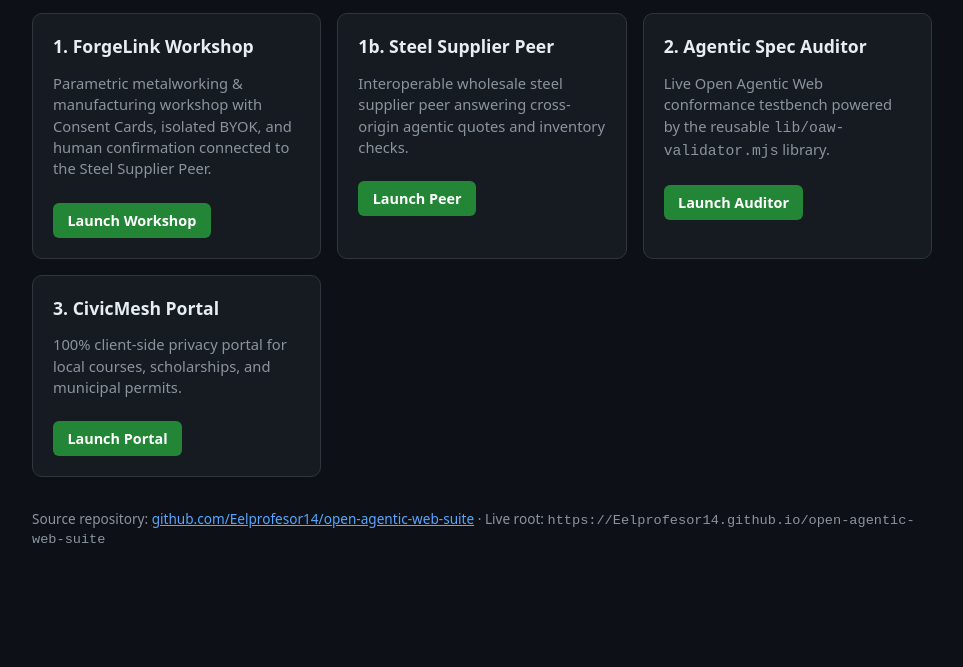
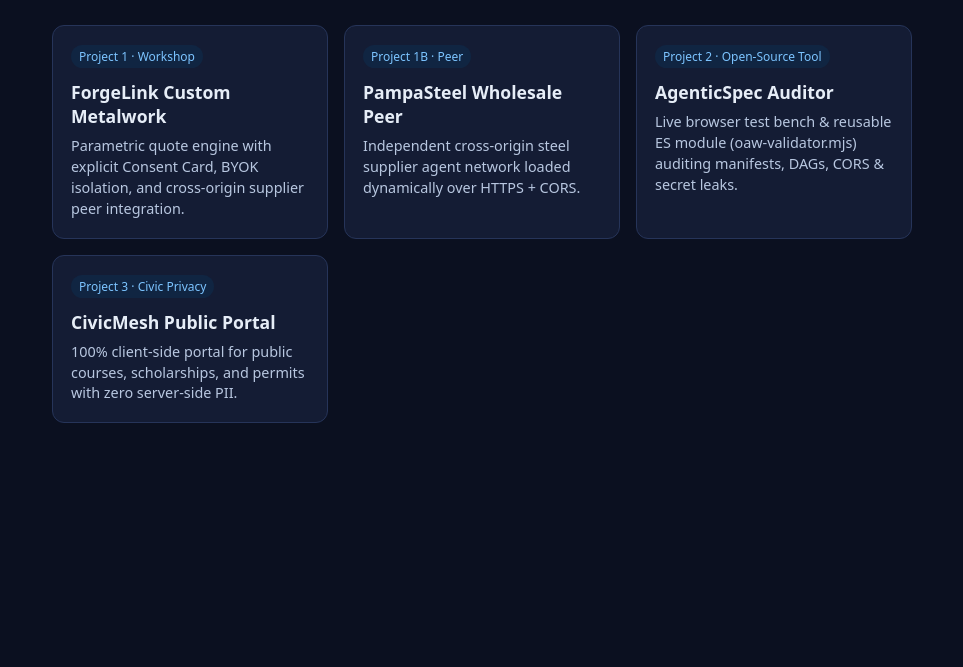
Before and after one commit to Eelprofesor14/open-agentic-web-suite, a plain HTML site: page index.html in a window 1280 px wide. Shown: the part 133-800 px from the top of the page, without its empty margins (158-1121 px from the left). Drawn offline with Linux system fonts and the light colour scheme.

Commit message:
Configure GitHub Pages HTTPS URLs and suite landing page

```diff
--- a/01_forgelink_workshop/agent-manifest.json
+++ b/01_forgelink_workshop/agent-manifest.json
@@ -8,8 +8,8 @@
   "allowed_peers": [
     "https://eelprofesor14.github.io",
     "https://eelprofesor14.github.io/open-agentic-web-suite/01b_steel_supplier_peer",
-    "http://127.0.0.1:8082",
-    "http://localhost:8082"
+    "https://eelprofesor14.github.io/open-agentic-web-suite/01b_steel_supplier_peer",
+    "https://eelprofesor14.github.io/open-agentic-web-suite/01b_steel_supplier_peer"
   ],
   "link_labels": {
     "https://eelprofesor14.github.io/open-agentic-web-suite/01b_steel_supplier_peer/steel_supplier": "PampaSteel Wholesale Supply"
--- a/index.html
+++ b/index.html
@@ -1,53 +1,48 @@
-<!DOCTYPE html>
+<!doctype html>
 <html lang="en">
 <head>
-  <meta charset="UTF-8" />
-  <meta name="viewport" content="width=device-width, initial-scale=1.0" />
-  <title>Open Agentic Web Suite — Santiago Zazo</title>
+  <meta charset="utf-8" />
+  <meta name="viewport" content="width=device-width,initial-scale=1" />
+  <title>Open Agentic Web Suite (MVP Profile 0.2) — Santiago Zazo</title>
   <style>
-    body { font-family: system-ui, -apple-system, sans-serif; background: #0d1117; color: #e6edf3; margin: 0; padding: 2rem; }
-    .wrap { max-width: 900px; margin: 0 auto; }
-    h1 { margin-bottom: 0.25rem; }
-    p.sub { color: #8b949e; margin-top: 0; }
-    .grid { display: grid; grid-template-columns: repeat(auto-fit, minmax(260px, 1fr)); gap: 1rem; margin-top: 1.5rem; }
-    .card { background: #161b22; border: 1px solid #30363d; border-radius: 10px; padding: 1.25rem; }
-    .card h2 { margin-top: 0; font-size: 1.1rem; }
-    .card p { color: #8b949e; font-size: 0.92rem; line-height: 1.45; }
-    a.btn { display: inline-block; margin-top: 0.5rem; padding: 0.5rem 0.9rem; background: #238636; color: #fff; text-decoration: none; border-radius: 6px; font-weight: 600; font-size: 0.9rem; }
-    a.btn:hover { background: #2ea043; }
-    footer { margin-top: 2rem; color: #8b949e; font-size: 0.85rem; }
-    footer a { color: #58a6ff; }
+    body { font-family: system-ui, -apple-system, sans-serif; background:#0b1020; color:#e6edf7; margin:0; padding:40px 20px; }
+    .wrap { max-width:860px; margin:0 auto; }
+    h1 { font-size:1.9rem; margin-bottom:8px; }
+    p.sub { color:#9fb0cc; margin-top:0; margin-bottom:28px; }
+    .grid { display:grid; grid-template-columns:repeat(auto-fit,minmax(260px,1fr)); gap:16px; }
+    a.card { display:block; background:#141c34; border:1px solid #263459; border-radius:12px; padding:18px; color:#e6edf7; text-decoration:none; transition:border-color .15s; }
+    a.card:hover { border-color:#5ea2ff; }
+    .tag { display:inline-block; font-size:.75rem; color:#7cc4ff; background:#102542; padding:3px 8px; border-radius:999px; margin-bottom:8px; }
+    h2 { font-size:1.1rem; margin:4px 0 8px; }
+    p { font-size:.9rem; color:#b8c7e0; margin:0; line-height:1.45; }
   </style>
 </head>
 <body>
   <div class="wrap">
     <h1>Open Agentic Web Suite (MVP Profile 0.2)</h1>
-    <p class="sub">Live HTTPS deployment by Santiago Zazo for the Open Agentic Web Challenge.</p>
+    <p class="sub">Zero-backend, browser-native multi-agent ecosystem by Santiago Zazo — 100/100 MVP 0.2 conformant.</p>
     <div class="grid">
-      <div class="card">
-        <h2>1. ForgeLink Workshop</h2>
-        <p>Parametric metalworking &amp; manufacturing workshop with Consent Cards, isolated BYOK, and human confirmation connected to the Steel Supplier Peer.</p>
-        <a class="btn" href="./01_forgelink_workshop/">Launch Workshop</a>
-      </div>
-      <div class="card">
-        <h2>1b. Steel Supplier Peer</h2>
-        <p>Interoperable wholesale steel supplier peer answering cross-origin agentic quotes and inventory checks.</p>
-        <a class="btn" href="./01b_steel_supplier_peer/">Launch Peer</a>
-      </div>
-      <div class="card">
-        <h2>2. Agentic Spec Auditor</h2>
-        <p>Live Open Agentic Web conformance testbench powered by the reusable <code>lib/oaw-validator.mjs</code> library.</p>
-        <a class="btn" href="./02_agentic_spec_auditor/">Launch Auditor</a>
-      </div>
-      <div class="card">
-        <h2>3. CivicMesh Portal</h2>
-        <p>100% client-side privacy portal for local courses, scholarships, and municipal permits.</p>
-        <a class="btn" href="./03_civicmesh_portal/">Launch Portal</a>
-      </div>
+      <a class="card" href="./01_forgelink_workshop/">
+        <span class="tag">Project 1 · Workshop</span>
+        <h2>ForgeLink Custom Metalwork</h2>
+        <p>Parametric quote engine with explicit Consent Card, BYOK isolation, and cross-origin supplier peer integration.</p>
+      </a>
+      <a class="card" href="./01b_steel_supplier_peer/">
+        <span class="tag">Project 1B · Peer</span>
+        <h2>PampaSteel Wholesale Peer</h2>
+        <p>Independent cross-origin steel supplier agent network loaded dynamically over HTTPS + CORS.</p>
+      </a>
+      <a class="card" href="./02_agentic_spec_auditor/">
+        <span class="tag">Project 2 · Open-Source Tool</span>
+        <h2>AgenticSpec Auditor</h2>
+        <p>Live browser test bench &amp; reusable ES module (oaw-validator.mjs) auditing manifests, DAGs, CORS &amp; secret leaks.</p>
+      </a>
+      <a class="card" href="./03_civicmesh_portal/">
+        <span class="tag">Project 3 · Civic Privacy</span>
+        <h2>CivicMesh Public Portal</h2>
+        <p>100% client-side portal for public courses, scholarships, and permits with zero server-side PII.</p>
+      </a>
     </div>
-    <footer>
-      Source repository: <a href="https://github.com/Eelprofesor14/open-agentic-web-suite">github.com/Eelprofesor14/open-agentic-web-suite</a> · Live root: <code>https://Eelprofesor14.github.io/open-agentic-web-suite</code>
-    </footer>
   </div>
 </body>
 </html>
```
Also changed, not shown: 1 other file.
